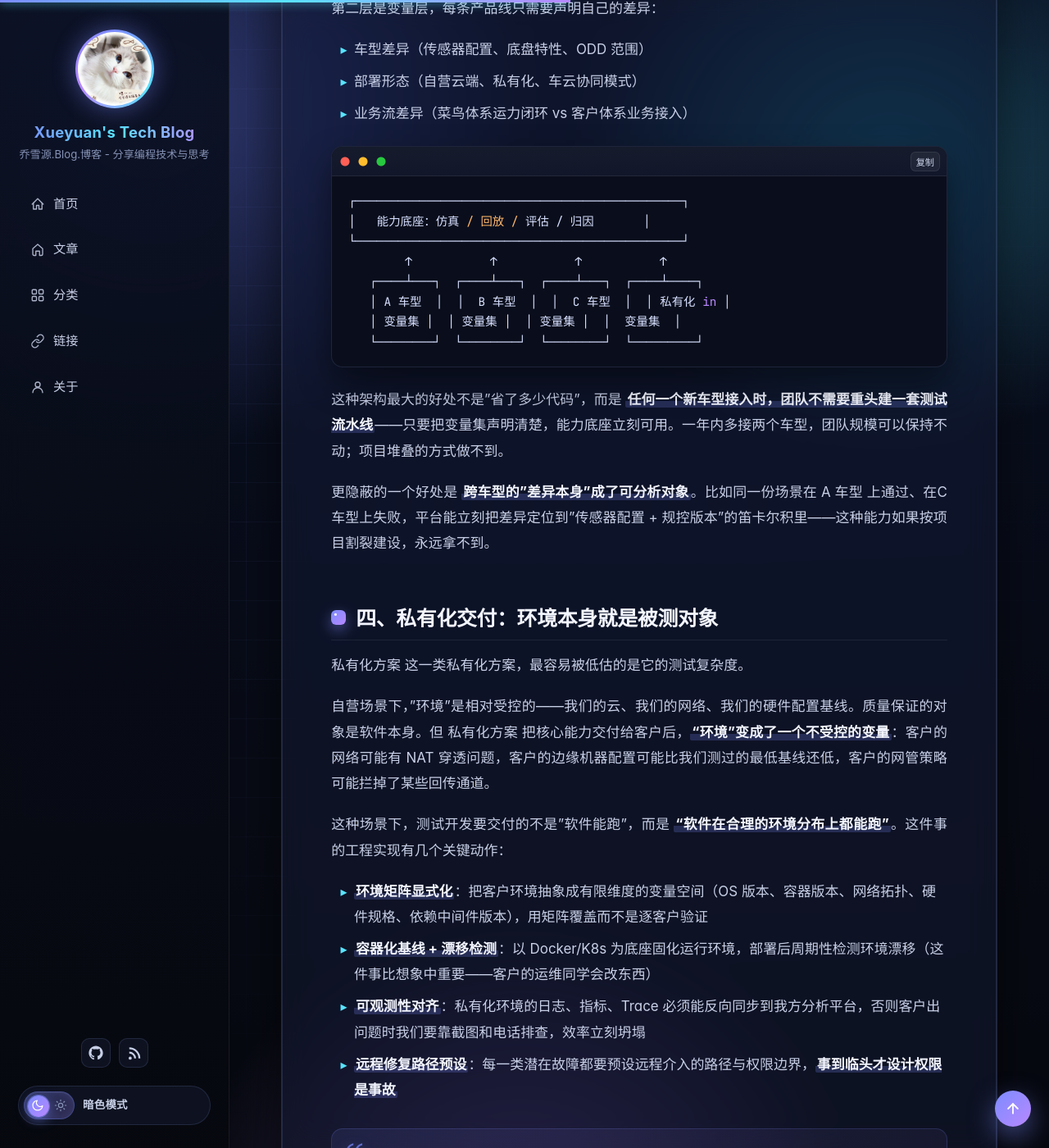
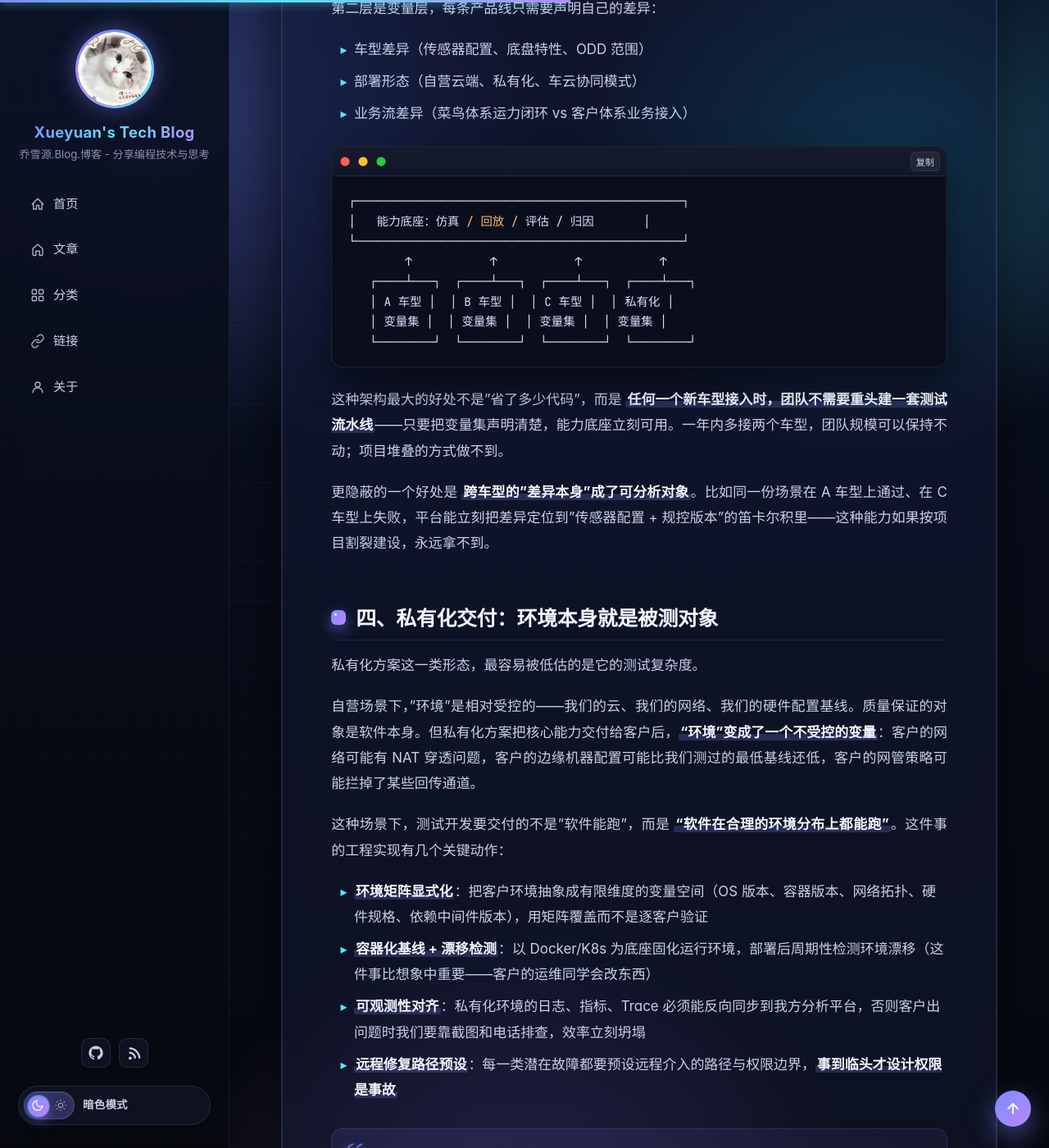
Before and after one commit to XueyuanQiao/xueyuanqiao.github.io, a Jekyll site: the page built from _posts/2026-05-29-autonomous-vehicle-quality-loop.markdown, in a window 1280 px wide and 1400 px high, scrolled down 3427 px. Shown: the whole window at 82% size. Built offline with Jekyll 4.4.1, drawn with Linux system fonts in a browser that asks for light colours; some of the changed text lies outside the part shown.

Commit message:
chore(privacy): replace product codenames with neutral aliases
Use generic aliases throughout the autonomous-vehicle related posts.
Regenerate category/category.json to reflect updated excerpt.

````diff
--- a/_posts/2026-05-29-autonomous-vehicle-quality-loop.markdown
+++ b/_posts/2026-05-29-autonomous-vehicle-quality-loop.markdown
@@ -2,14 +2,14 @@
 layout: post
 title: 从屏幕走到街道
 date: 2026-05-29 09:30:00 +0800
-excerpt: 从蚂蚁的金融级风控到九识的物理世界，质量这个词被我重新定义了三次。聊聊在 A 车型、B 车型、C 车型、私有化方案 这一整套无人车产品矩阵之上，测试开发到底在解决什么问题。
+excerpt: 从蚂蚁的金融级风控到九识的物理世界，质量这个词被我重新定义了三次。聊聊在 A 车型、B 车型、C 车型、私有化方案这一整套无人车产品矩阵之上，测试开发到底在解决什么问题。
 categories: quality
 permalink: /quality/2026/05/29/autonomous-vehicle-quality-loop.html
 ---
 
 从蚂蚁的金融级核心，走到菜鸟的智能物流，再走进九识的 L4 级无人配送车，**"质量"这个词在我脑子里被重新定义了三次**。第一次是从"系统正确"到"业务赚到"；第二次是从"软件可靠"到"算法 + 数据可靠"；第三次——也就是现在——是从"代码缺陷"到"物理世界后果"。
 
-这三次重定义放在一起，恰好是 **业产研一体闭环** 这个词在我职业生涯里逐步显形的过程。今天想把它讲清楚一点：在 A 车型、B 车型、C 车型、私有化方案 这一整套无人车产品矩阵之上，测试开发工程师究竟应该解决什么问题，又应该用什么样的架构姿势去解决。
+这三次重定义放在一起，恰好是 **业产研一体闭环** 这个词在我职业生涯里逐步显形的过程。今天想把它讲清楚一点：在 A 车型、B 车型、C 车型、私有化方案这一整套无人车产品矩阵之上，测试开发工程师究竟应该解决什么问题，又应该用什么样的架构姿势去解决。
 
 <!-- more -->
 
@@ -35,7 +35,7 @@
 
 我自己的理解，业产研闭环的本质是 **"信息以同一个语义在三个角色间流动"**。
 
-举个具体的场景。A 车型 在某个园区路测时，一次"过窄道"任务失败。三个角色看到的是三件不同的事：
+举个具体的场景。A 车型在某个园区路测时，一次"过窄道"任务失败。三个角色看到的是三件不同的事：
 
 | 角色 | 看到的"事实" |
 | --- | --- |
@@ -63,7 +63,7 @@
 
 ## 三、产品矩阵思维：不是 N 个项目，是一套架构 + N 个变量
 
-A 车型 是菜鸟侧的新车型，B 车型和C 车型是九识自有车型，私有化方案 是把核心能力开放给生态伙伴的私有化方案。乍看是四条产品线，按"项目"思路做测试，意味着每条线一套自动化框架、一份回归集、一组评估基线。**这条路一年内就会被拖死**——团队规模有限，但产品矩阵在持续展开。
+A 车型是合作业务侧的新车型，B 车型和 C 车型是自有车型，私有化方案是把核心能力开放给生态伙伴的交付形态。乍看是四条产品线，按"项目"思路做测试，意味着每条线一套自动化框架、一份回归集、一组评估基线。**这条路一年内就会被拖死**——团队规模有限，但产品矩阵在持续展开。
 
 蚂蚁那几年我学到的最重要一课是：**当产品矩阵变多时，能撑住的从来不是更多的脚本，而是更好的抽象**。这件事在金融业务里叫"业务中台"，到了无人车场景里，对应的是 **"测试能力中台 + 车型/部署形态变量"** 的双层架构。
 
@@ -85,21 +85,21 @@
 │   能力底座：仿真 / 回放 / 评估 / 归因       │
 └──────────────────────────────────────────────┘
         ↑           ↑           ↑           ↑
-   ┌────┴───┐  ┌────┴───┐  ┌────┴───┐  ┌────┴────┐
-   │ A 车型  │  │  B 车型  │  │  C 车型  │  │ 私有化 in │
-   │ 变量集 │  │ 变量集 │  │ 变量集 │  │  变量集  │
-   └────────┘  └────────┘  └────────┘  └─────────┘
+   ┌────┴───┐  ┌────┴───┐  ┌────┴───┐  ┌────┴───┐
+   │ A 车型 │  │ B 车型 │  │ C 车型 │  │ 私有化 │
+   │ 变量集 │  │ 变量集 │  │ 变量集 │  │ 变量集 │
+   └────────┘  └────────┘  └────────┘  └────────┘
 ```
 
 这种架构最大的好处不是"省了多少代码"，而是 **任何一个新车型接入时，团队不需要重头建一套测试流水线**——只要把变量集声明清楚，能力底座立刻可用。一年内多接两个车型，团队规模可以保持不动；项目堆叠的方式做不到。
 
-更隐蔽的一个好处是 **跨车型的"差异本身"成了可分析对象**。比如同一份场景在 A 车型 上通过、在C 车型上失败，平台能立刻把差异定位到"传感器配置 + 规控版本"的笛卡尔积里——这种能力如果按项目割裂建设，永远拿不到。
+更隐蔽的一个好处是 **跨车型的"差异本身"成了可分析对象**。比如同一份场景在 A 车型上通过、在 C 车型上失败，平台能立刻把差异定位到"传感器配置 + 规控版本"的笛卡尔积里——这种能力如果按项目割裂建设，永远拿不到。
 
 ## 四、私有化交付：环境本身就是被测对象
 
-私有化方案 这一类私有化方案，最容易被低估的是它的测试复杂度。
+私有化方案这一类形态，最容易被低估的是它的测试复杂度。
 
-自营场景下，"环境"是相对受控的——我们的云、我们的网络、我们的硬件配置基线。质量保证的对象是软件本身。但 私有化方案 把核心能力交付给客户后，**"环境"变成了一个不受控的变量**：客户的网络可能有 NAT 穿透问题，客户的边缘机器配置可能比我们测过的最低基线还低，客户的网管策略可能拦掉了某些回传通道。
+自营场景下，"环境"是相对受控的——我们的云、我们的网络、我们的硬件配置基线。质量保证的对象是软件本身。但私有化方案把核心能力交付给客户后，**"环境"变成了一个不受控的变量**：客户的网络可能有 NAT 穿透问题，客户的边缘机器配置可能比我们测过的最低基线还低，客户的网管策略可能拦掉了某些回传通道。
 
 这种场景下，测试开发要交付的不是"软件能跑"，而是 **"软件在合理的环境分布上都能跑"**。这件事的工程实现有几个关键动作：
 
--- a/_posts/2026-05-30-ant-wealth-coding-rules-revisit.markdown
+++ b/_posts/2026-05-30-ant-wealth-coding-rules-revisit.markdown
@@ -116,7 +116,7 @@
 
 军规里第六条"生产变更"那一段——"提前计划、灰度分批、防御检测、变更观察、变更执行"——其实就是把双 11 作战那套节奏抽象成了日常变更的 SOP。**你只有真正经历过一次双 11 级别的作战，才知道为什么这五条规矩缺一不可**。
 
-那种紧张又兴奋的感觉，我后来在九识第一次跟一辆 A 车型 在园区做封闭路测时又重新体验了一次——只是战场从屏幕换成了街道。
+那种紧张又兴奋的感觉，我后来在九识第一次跟一辆 A 车型在园区做封闭路测时又重新体验了一次——只是战场从屏幕换成了街道。
 
 ## 五、资金安全那一章，我读了三遍才真的懂
 
--- a/category/category.json
+++ b/category/category.json
@@ -93,7 +93,7 @@
     },
     {
       "title": "个人概述",
-      "url": "/about/2026/02/21/intro.html",
+      "url": "/about/2026/02/22/intro.html",
       "date": "2026-02-21",
       "excerpt": "资深全栈测试架构师 · AI 原生质量体系践行者 · 多语言研发与测试架构设计专家",
       "categories": [
@@ -134,14 +134,14 @@
       "title": "从屏幕走到街道",
       "url": "/quality/2026/05/29/autonomous-vehicle-quality-loop.html",
       "date": "2026-05-29",
-      "excerpt": "从蚂蚁的金融级风控到九识的物理世界，质量这个词被我重新定义了三次。聊聊在 A 车型、B 车型、C 车型、私有化方案 这一整套无人车产品矩阵之上，测试开发到底在解决什么问题。",
+      "excerpt": "从蚂蚁的金融级风控到九识的物理世界，质量这个词被我重新定义了三次。聊聊在 A 车型、B 车型、C 车型、私有化方案这一整套无人车产品矩阵之上，测试开发到底在解决什么问题。",
       "categories": [
         "quality"
       ]
     },
     {
       "title": "重读蚂蚁财富编码军规",
-      "url": "/quality/career/2026/05/30/ant-wealth-coding-rules-revisit.html",
+      "url": "/quality/2026/05/30/ant-wealth-coding-rules-revisit.html",
       "date": "2026-05-30",
       "excerpt": "那年我在蚂蚁财富做养老基金 QA Owner，第一次知道金融级系统对工程师的敬畏是怎么具象出来的。十多年过去再看那张挂在工区的军规海报，每一条都还在打我。",
       "categories": [
````
